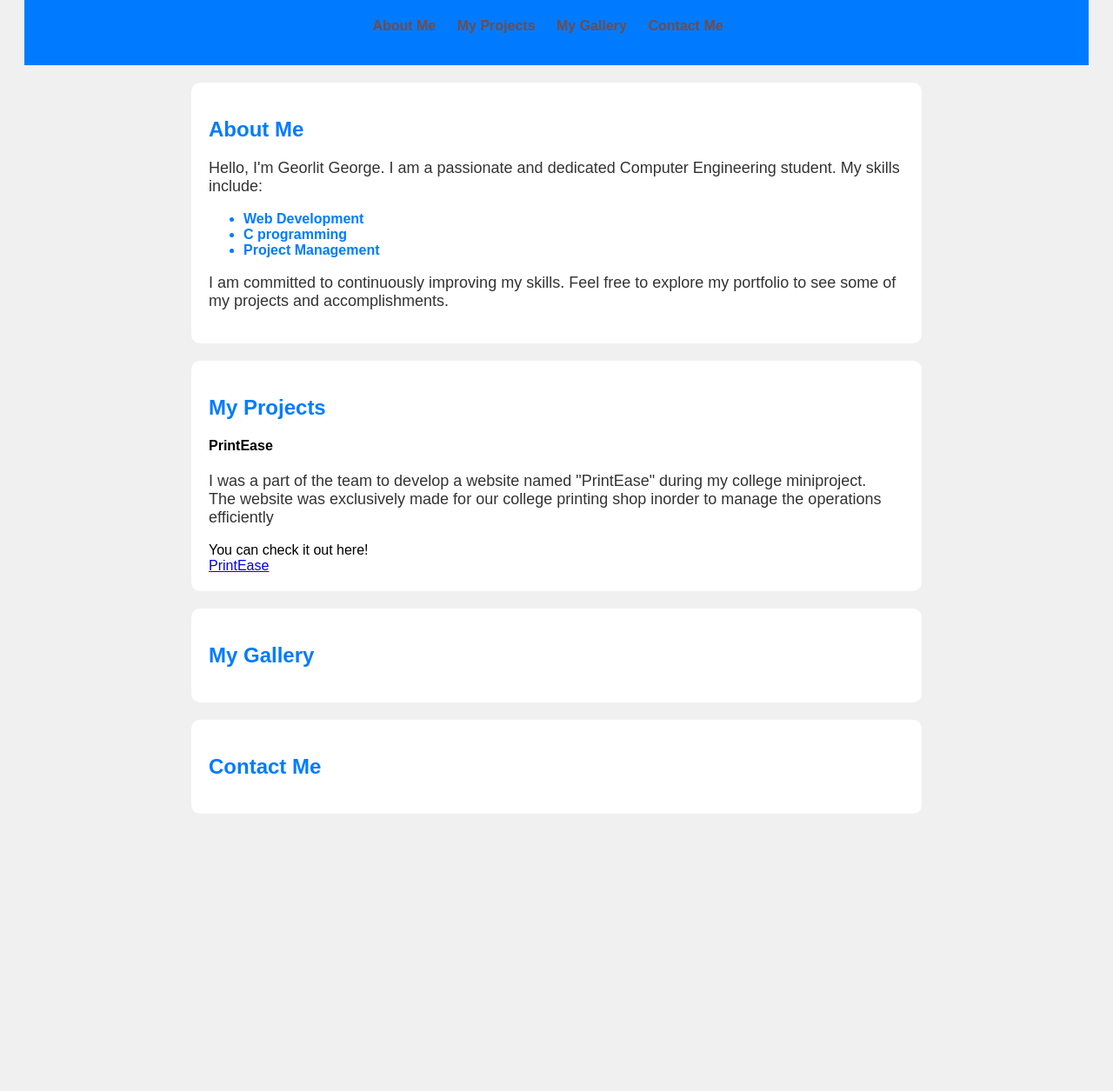
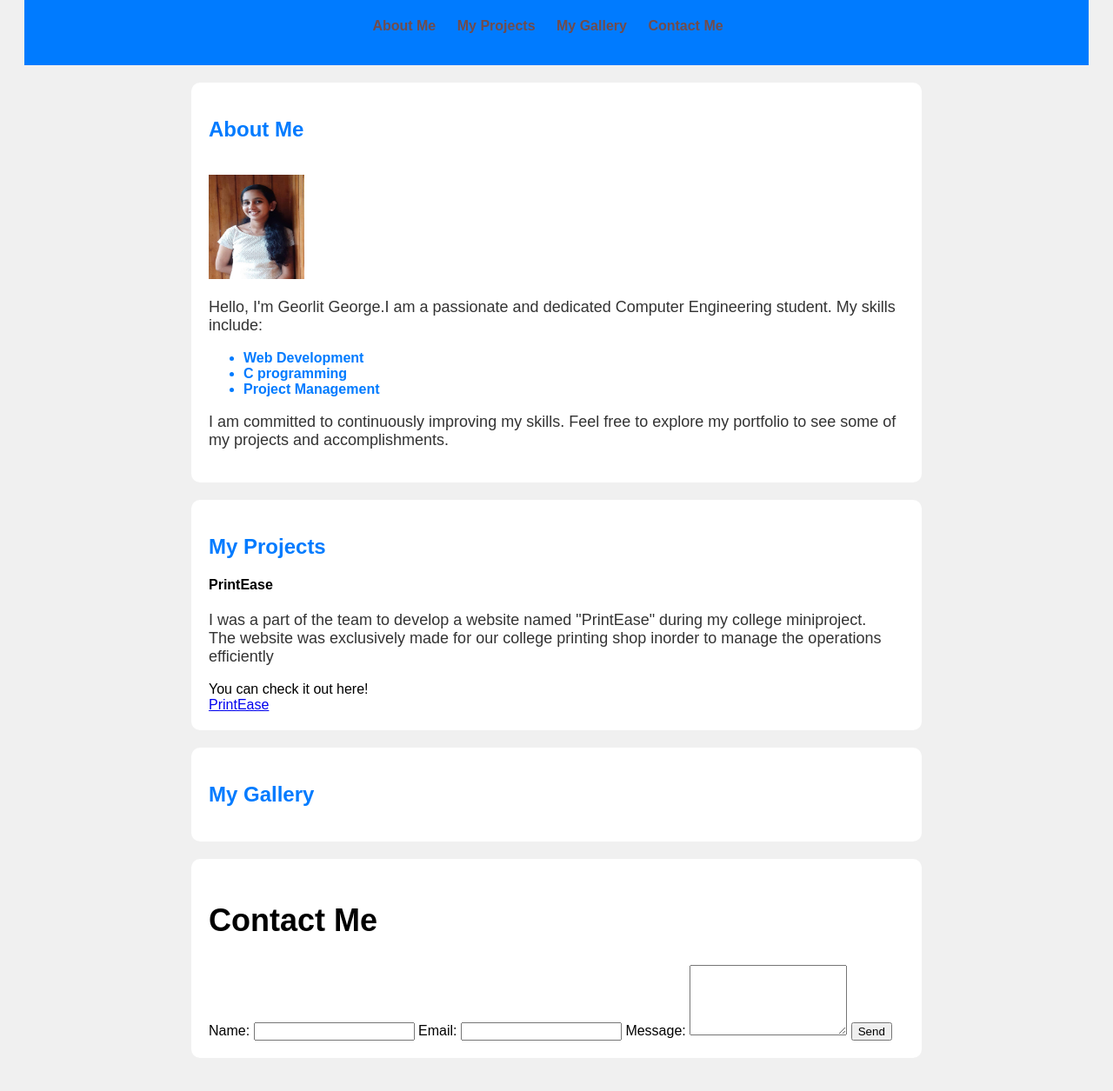
Before and after one commit to GeorlitGeorge/portfolio, a plain HTML site: page index.html in a window 1280 px wide. Shown: the part 117-1372 px from the top of the page at 87% size. Before the commit the page ends 1101 px from the top, so only its background shows below. Drawn offline with Linux system fonts and the light colour scheme.

Commit message:
added profile pic

```diff
--- a/index.html
+++ b/index.html
@@ -9,6 +9,7 @@
 <body>
     <header>
         <h1>Welcome to My Portfolio</h1>
+
         <nav>
             <ul>
                 <li><a href="#about">About Me</a></li>
@@ -20,9 +21,10 @@
     </header>
 
     <section id="about">
-        <h2>About Me</h2>
+        <h2>About Me </h2><br>
+        <img src="georlit.jpg" alt="profile picture" width="110" height="120"><br>
         <p>
-            Hello, I'm Georlit George. I am a passionate and dedicated Computer Engineering student. My skills include:
+            Hello, I'm Georlit George.I am a passionate and dedicated Computer Engineering student. My skills include:
         </p>
         <ul class="skills">
             <li>Web Development</li>
@@ -49,7 +51,19 @@
     </section>
 
     <section id="contact">
-        <h2>Contact Me</h2>
-    </section>
+        <h1>Contact Me</h1>
+        <form action="">
+          <label for="name">Name:</label>
+          <input type="text" id="name" name="name" required>
+
+          <label for="email">Email:</label>
+          <input type="email" id="email" name="email" required>
+
+          <label for="message">Message:</label>
+          <textarea id="message" name="message" rows="5" required></textarea>
+
+          <button type="submit">Send</button>
+        </form>
+      </section>
 </body>
 </html>
```
